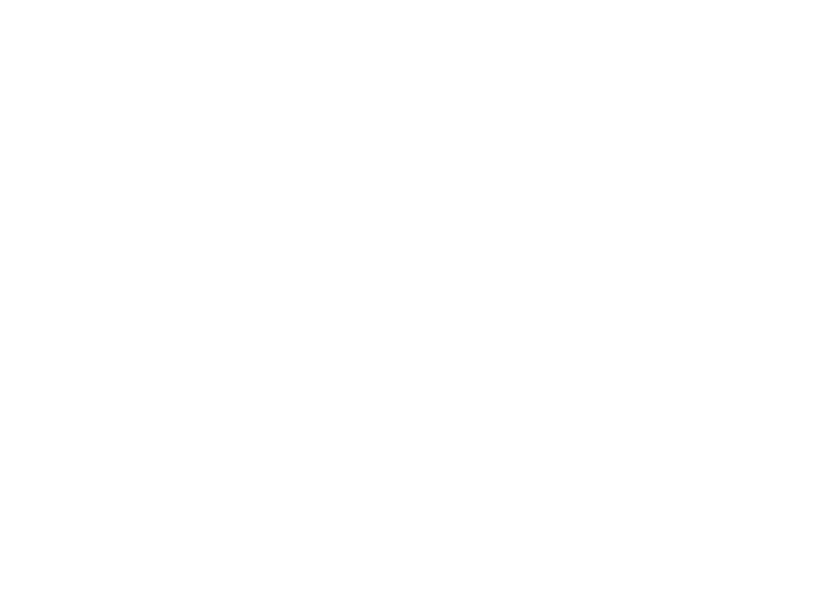
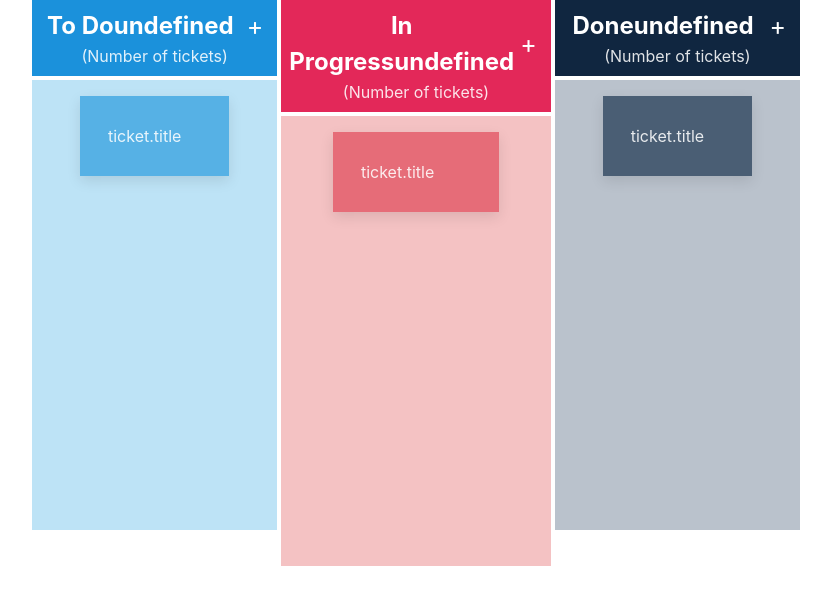
Before and after one commit to filipCurcic/guestfriend, a React (Vite) app: page / in a window 1280 px wide. Shown: the top 604 px of the page, without its empty margins (224-1055 px from the left). Built offline with nearby package versions, Linux system fonts and the light colour scheme.

Commit message:
Add basic layout

```diff
--- a/src/App.tsx
+++ b/src/App.tsx
@@ -1,5 +1,30 @@
+import { Board } from './components/Board';
+import { Stack } from './components/common/Stack';
+
+import { useTokens } from './theme/tokens';
+
 function App() {
-  return <></>;
+  const tokens = useTokens();
+  return (
+    <Stack
+      center
+      style={{
+        width: '100vw',
+        height: '100vh',
+      }}
+    >
+      <Stack
+        vertical
+        style={{
+          width: '60%',
+          height: '100%',
+          background: tokens.colors.white,
+        }}
+      >
+        <Board />
+      </Stack>
+    </Stack>
+  );
 }
 
 export default App;
--- /dev/null
+++ b/src/components/Board.tsx
@@ -0,0 +1,14 @@
+import { Stack } from './common/Stack';
+import { StatusColumn } from './StatusColumn';
+
+import { StatusEnum } from '../types/SharedTypes';
+
+export const Board = () => {
+  return (
+    <Stack horizontal gap={'small-xs'}>
+      <StatusColumn status={StatusEnum.TO_DO} tickets={[]} />
+      <StatusColumn status={StatusEnum.IN_PROGRESS} tickets={[]} />
+      <StatusColumn status={StatusEnum.DONE} tickets={[]} />
+    </Stack>
+  );
+};
--- /dev/null
+++ b/src/components/ColumnHeader.tsx
@@ -0,0 +1,42 @@
+import { Button } from './common/Button';
+import { Stack } from './common/Stack';
+import { Typography } from './common/Typography';
+
+import { StatusEnum } from '../types/SharedTypes';
+
+import { Tokens, useTokens } from '../theme/tokens';
+
+type ColumnHeaderProps = {
+  title: string;
+  backgroundColor: keyof Tokens['colors'];
+  status: StatusEnum;
+};
+export const ColumnHeader = ({ title, backgroundColor }: ColumnHeaderProps) => {
+  const tokens = useTokens();
+  return (
+    <Stack
+      vertical
+      style={{
+        backgroundColor: tokens.colors[backgroundColor],
+      }}
+      padding="small-sm"
+    >
+      <Stack horizontal align="center">
+        <Typography
+          size="large-sm"
+          style={{
+            flexGrow: 1,
+            textAlign: 'center',
+          }}
+          as="h5"
+        >
+          {title}
+        </Typography>
+        <Button size="large-lg" css={{ fontSize: '25px' }}>
+          +
+        </Button>
+      </Stack>
+      <Stack center>(Number of tickets)</Stack>
+    </Stack>
+  );
+};
--- /dev/null
+++ b/src/components/StatusColumn.tsx
@@ -0,0 +1,35 @@
+import { Stack } from './common/Stack';
+import { ColumnHeader } from './ColumnHeader';
+import { TicketsContainer } from './TicketsContainer';
+
+import { StatusEnum, type Ticket } from '../types/SharedTypes';
+
+import getStatus from '../util/getStatus';
+
+type StatusColumnProps = {
+  status: StatusEnum;
+  isOver?: boolean;
+  tickets: Ticket[];
+};
+
+export const StatusColumn = ({
+  status,
+  isOver,
+  tickets,
+}: StatusColumnProps) => {
+  const statusData = getStatus(status);
+  return (
+    <Stack
+      vertical
+      gap="small-xs"
+      css={{ flexBasis: '100%', border: isOver ? '1px solid black' : 'none' }}
+    >
+      <ColumnHeader
+        backgroundColor={statusData.headerColor}
+        title={statusData.title + isOver}
+        status={status}
+      />
+      <TicketsContainer statusData={statusData} tickets={tickets} />
+    </Stack>
+  );
+};
--- /dev/null
+++ b/src/components/TicketItem.tsx
@@ -0,0 +1,94 @@
+import { useRef, useState } from 'react';
+import { Button } from './common/Button';
+import { Stack } from './common/Stack';
+
+import { type Color } from '../types/SharedTypes';
+
+import { tokens } from '../theme/base';
+
+type TicketItemProps = {
+  backgroundColor: Color;
+  title: string;
+  id: string;
+};
+
+export const TicketItem = ({ backgroundColor, title }: TicketItemProps) => {
+  const [isHovered, setIsHovered] = useState(false);
+  const [isContentEditable, setIsContentEditable] = useState(false);
+
+  const inputRef = useRef<HTMLDivElement>(null);
+
+  const handleHoverEffects = (event: 'enter' | 'leave') => {
+    setIsHovered(event === 'enter' ? true : false);
+  };
+
+  const handleDoubleClick = () => {
+    setIsContentEditable(true);
+    if (inputRef.current) {
+      //Workaround for properly setting focus on a contentEditable div
+      setTimeout(function () {
+        inputRef.current?.focus();
+      }, 0);
+    }
+  };
+
+  const handleBlur = () => {
+    setIsContentEditable(false);
+  };
+
+  const handleChange = (e: React.ChangeEvent<HTMLDivElement>) => {
+    console.log(e.target.textContent);
+  };
+
+  return (
+    <Stack
+      vertical
+      onMouseEnter={() => handleHoverEffects('enter')}
+      onMouseLeave={() => handleHoverEffects('leave')}
+      onDoubleClick={handleDoubleClick}
+      css={{
+        backgroundColor: tokens.colors[backgroundColor],
+        cursor: 'pointer',
+        width: '70%',
+        padding: tokens.space['large-xs'],
+        boxShadow: tokens.elevation.sm,
+        position: 'relative',
+        wordBreak: 'break-word',
+        overflowWrap: 'break-word',
+        transition: 'box-shadow 0.2s',
+        ':hover': {
+          boxShadow: tokens.elevation.md,
+        },
+      }}
+    >
+      {isHovered && (
+        <Button
+          css={{
+            position: 'absolute',
+            top: tokens.space['small-xxs'],
+            right: tokens.space['small-xxs'],
+          }}
+        >
+          x
+        </Button>
+      )}
+      <div
+        css={{
+          outline: isContentEditable
+            ? `solid ${tokens.colors.gray200}`
+            : 'none',
+          borderRadius: tokens.radii.xs,
+          padding: tokens.space['small-sm'],
+          boxSizing: 'border-box',
+        }}
+        contentEditable={isContentEditable}
+        onBlur={handleBlur}
+        suppressContentEditableWarning={true}
+        ref={inputRef}
+        onInput={handleChange}
+      >
+        {title}
+      </div>
+    </Stack>
+  );
+};
--- /dev/null
+++ b/src/components/TicketsContainer.tsx
@@ -0,0 +1,39 @@
+import { Stack } from './common/Stack';
+import { TicketItem } from './TicketItem';
+
+import { type Ticket, type Status } from '../types/SharedTypes';
+
+import { useTokens } from '../theme/tokens';
+
+type TicketsContainerProps = {
+  statusData: Status;
+  tickets: Ticket[];
+};
+
+export const TicketsContainer = ({
+  statusData,
+  tickets,
+}: TicketsContainerProps) => {
+  const tokens = useTokens();
+
+  return (
+    <Stack
+      vertical
+      css={{
+        width: '100%',
+        backgroundColor: tokens.colors[statusData.containerColor],
+        minHeight: '450px',
+      }}
+      align="center"
+      padding="small-lg"
+      gap="small-lg"
+    >
+      <TicketItem
+        title={'ticket.title'}
+        id={'ticket.id'}
+        key={'ticket.id'}
+        backgroundColor={statusData.ticketColor}
+      />
+    </Stack>
+  );
+};
--- /dev/null
+++ b/src/types/SharedTypes.ts
@@ -0,0 +1,22 @@
+import { tokens } from '../theme/base';
+
+export enum StatusEnum {
+  TO_DO = 'TO_DO',
+  IN_PROGRESS = 'IN_PROGRESS',
+  DONE = 'DONE',
+}
+
+export type Ticket = {
+  id: string;
+  title: string;
+  category: StatusEnum;
+};
+
+export type Color = keyof typeof tokens.colors;
+
+export type Status = {
+  title: string;
+  headerColor: Color;
+  ticketColor: Color;
+  containerColor: Color;
+};
--- /dev/null
+++ b/src/util/getStatus.ts
@@ -0,0 +1,28 @@
+import { type Status, StatusEnum } from '../types/SharedTypes';
+
+const STATUSES: Record<StatusEnum, Status> = {
+  [StatusEnum.TO_DO]: {
+    title: 'To Do',
+    headerColor: 'blue600',
+    ticketColor: 'blue400',
+    containerColor: 'blue200',
+  },
+  [StatusEnum.IN_PROGRESS]: {
+    title: 'In Progress',
+    headerColor: 'red600',
+    ticketColor: 'red400',
+    containerColor: 'red200',
+  },
+  [StatusEnum.DONE]: {
+    title: 'Done',
+    headerColor: 'blue950',
+    ticketColor: 'gray400',
+    containerColor: 'gray200',
+  },
+} as const;
+
+const getStatus = (status: StatusEnum) => {
+  return STATUSES[status];
+};
+
+export default getStatus;
```
